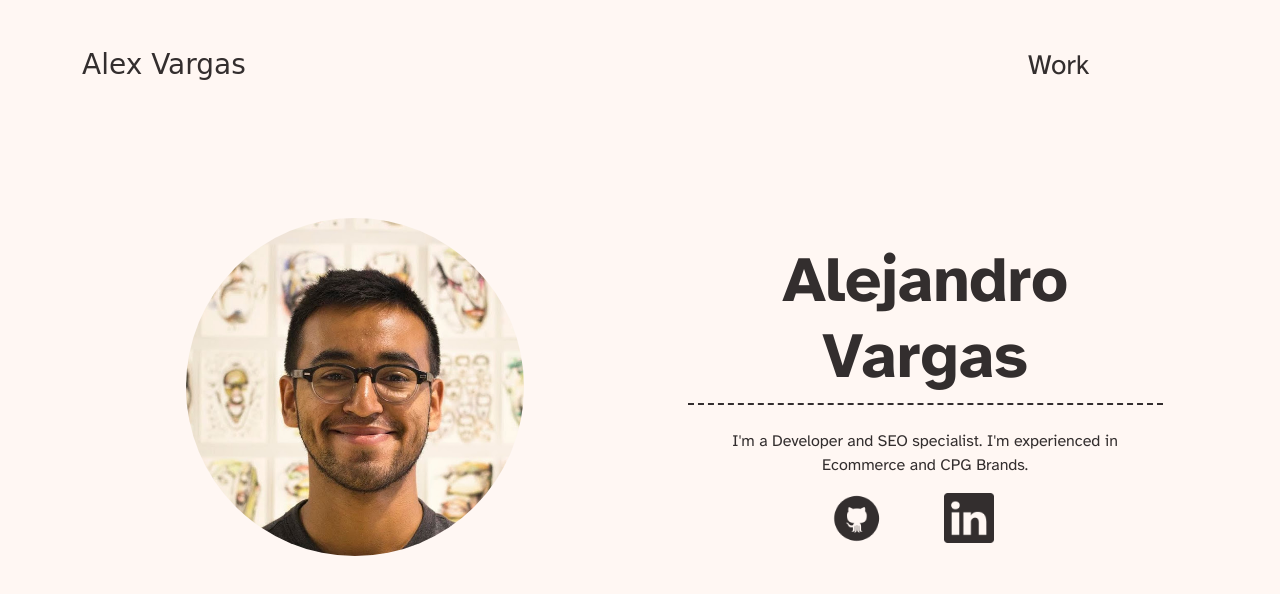
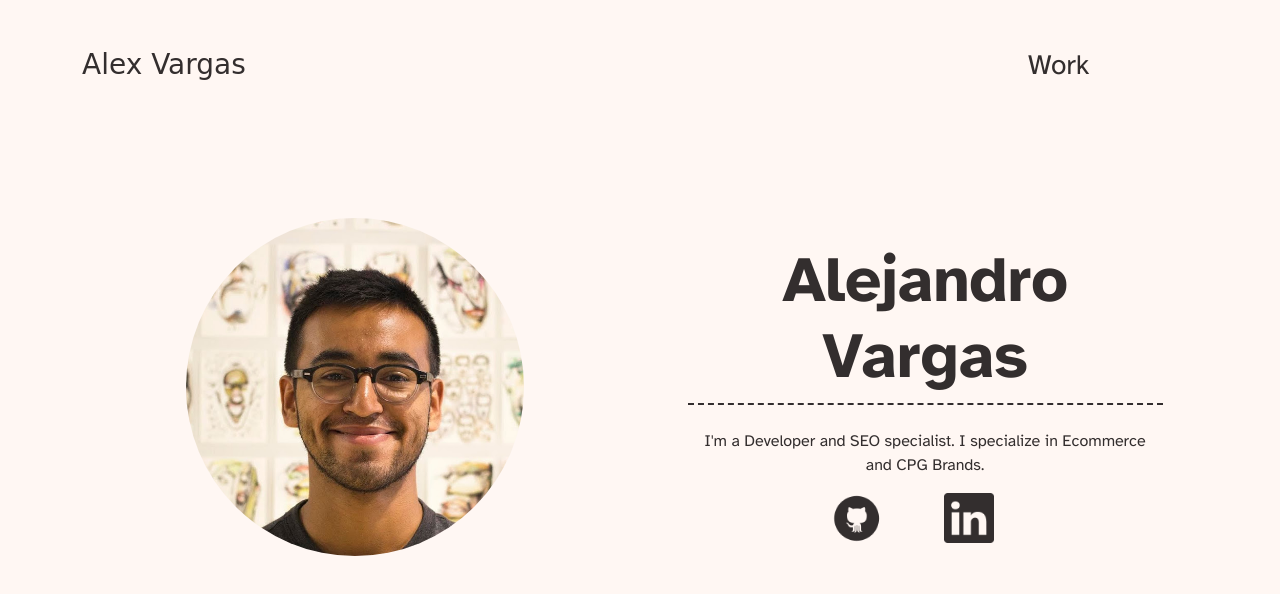
Before and after one commit to ajosvargas/portfolio, a plain HTML site: page index.html in a window 1280 px wide. Drawn offline with nearby package versions, Linux system fonts and the light colour scheme; a web font is replaced by a local one.

Commit message:
change text

```diff
--- a/index.html
+++ b/index.html
@@ -30,7 +30,7 @@
                 <div class="container col-11 col-md-5 mt-md-4">
                     <div class="row flex-column">
                         <h1 class="header text-center pb-2">Alejandro <br>Vargas</h1>
-                        <p class="text-center sub-header pt-3">I'm a Developer and SEO specialist. I'm experienced in Ecommerce and CPG Brands.</p>
+                        <p class="text-center sub-header pt-3">I'm a Developer and SEO specialist. I specialize in Ecommerce and CPG Brands.</p>
                         <div class="row justify-content-center mb-4">
                             <a href="https://github.com/ajosvargas" class="col-3 text-center"><img src="photos/107139_gray_circle_github_icon.png" alt="github icon" width="50px"></a>
                             <a href="https://www.linkedin.com/in/alex-vargas-818537129/" class="col-3 text-center"><img src="photos/1269935_linkedin_social_social media_icon.png" alt="linkedin icon" width="50px"></a>
```
